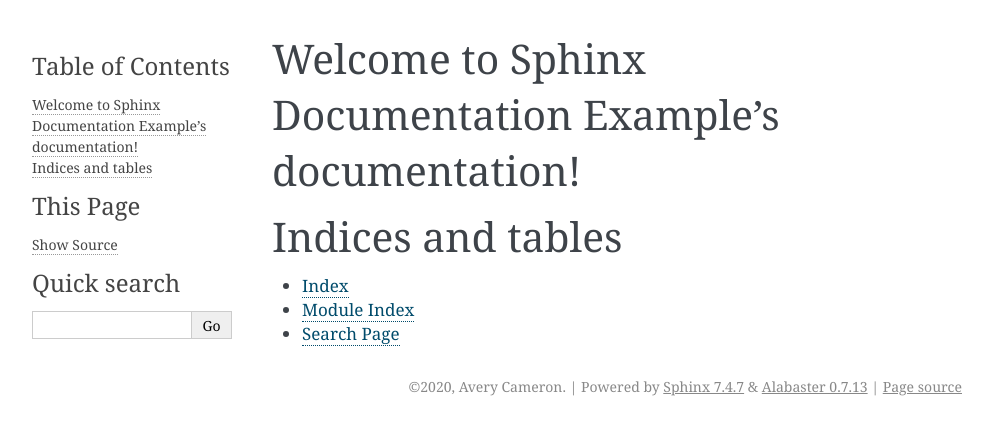
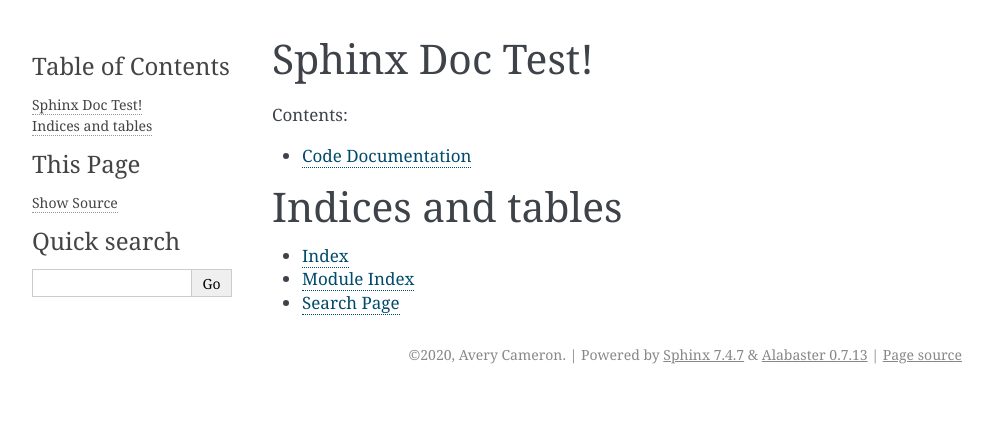
Before and after one commit to AveryCameronUofR/sphinx-doc-test, a Sphinx documentation site: the page built from sphinx/index.rst, in a window 1280 px wide. Shown: the top 435 px of the page, without its empty margins (148-1141 px from the left). Built offline with Sphinx 7.4.7, drawn with Linux system fonts in a browser that asks for light colours.

Commit message:
Page generation

```diff
--- /dev/null
+++ b/sphinx/code.rst
@@ -0,0 +1,5 @@
+Code Documentation
+==================
+
+.. automodule:: example
+    :members:
--- a/sphinx/conf.py
+++ b/sphinx/conf.py
@@ -10,14 +10,14 @@
 # add these directories to sys.path here. If the directory is relative to the
 # documentation root, use os.path.abspath to make it absolute, like shown here.
 #
-# import os
-# import sys
-# sys.path.insert(0, os.path.abspath('.'))
+import os
+import sys
+sys.path.insert(0, os.path.abspath('../'))
 
 
 # -- Project information -----------------------------------------------------
 
-project = 'Sphinx Documentation Example'
+project = 'Sphinx Doc Test'
 copyright = '2020, Avery Cameron'
 author = 'Avery Cameron'
 
@@ -30,11 +30,16 @@
 # Add any Sphinx extension module names here, as strings. They can be
 # extensions coming with Sphinx (named 'sphinx.ext.*') or your custom
 # ones.
-extensions = [
-]
+extensions = ['sphinx.ext.autodoc',
+    'sphinx.ext.githubpages']
 
 # Add any paths that contain templates here, relative to this directory.
 templates_path = ['_templates']
+
+source_suffix = '.rst'
+master_doc = 'index'
+pygments_style = 'sphinx'
+todo_include_todos = False
 
 # List of patterns, relative to source directory, that match files and
 # directories to ignore when looking for source files.
--- a/sphinx/index.rst
+++ b/sphinx/index.rst
@@ -3,13 +3,14 @@
    You can adapt this file completely to your liking, but it should at least
    contain the root `toctree` directive.
 
-Welcome to Sphinx Documentation Example's documentation!
+Sphinx Doc Test!
 ========================================================
 
 .. toctree::
    :maxdepth: 2
    :caption: Contents:
 
+   code
 
 
 Indices and tables
```
Also changed, not shown: 1 other file.
